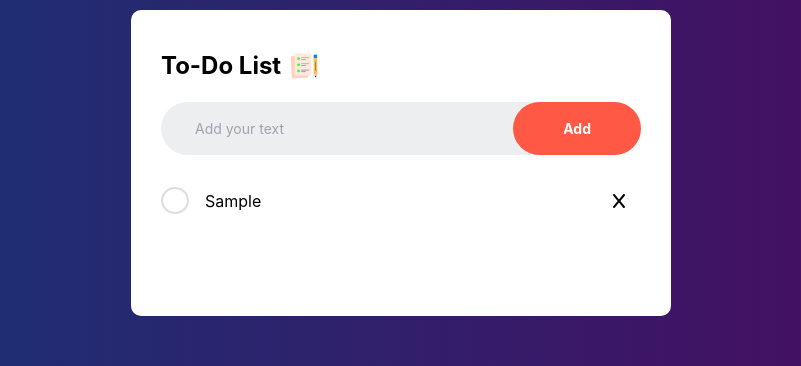
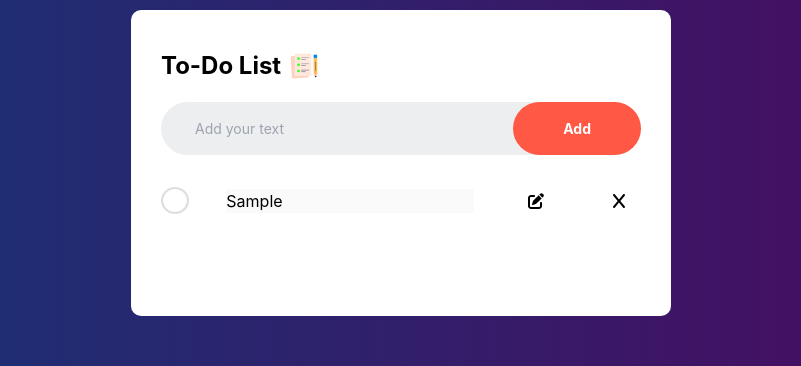
Before and after one commit to bluewow/js-study, a React (Create React App) app in the folder todo/index_v4/todo/: page / in a window 1280 px wide. Both pictures are taken after typing "Sample" into the empty fields and a click on the button "Add". Shown: the top 366 px of the page, without its empty margins (239-1040 px from the left). Built offline with nearby package versions, Linux system fonts and the light colour scheme.

Commit message:
react todo #7

```diff
--- a/todo/index_v4/todo/src/App.js
+++ b/todo/index_v4/todo/src/App.js
@@ -1,11 +1,28 @@
 import "./App.css";
 import { FontAwesomeIcon } from "@fortawesome/react-fontawesome";
-import { faX } from "@fortawesome/free-solid-svg-icons";
-import { useState } from "react";
+import {
+  faX,
+  faEdit,
+  faCancel,
+  faSave,
+} from "@fortawesome/free-solid-svg-icons";
+import { useCallback, useEffect, useRef, useState } from "react";
 
 function App() {
   const [text, setText] = useState("");
   const [items, setItems] = useState([]);
+
+  const onEdit = (originTodo, editTodo) => {
+    // items.reduce(items, {})
+    setItems(
+      items.map((item) => {
+        if (item.text === originTodo) {
+          return { ...item, text: editTodo };
+        }
+        return item;
+      })
+    );
+  };
 
   const inputTextChange = (e) => {
     setText(e.target.value);
@@ -43,12 +60,14 @@ function App() {
           inputTextChange={inputTextChange}
           addButtonClick={addButtonClick}
         />
-
+        {items.map((item) => (
           <ItemList
-          items={items}
+            item={item}
             toggleButtonClick={toggleButtonClick}
             deleteButtonClick={deleteButtonClick}
+            onEdit={onEdit}
           />
+        ))}
       </div>
     </main>
   );
@@ -86,10 +105,32 @@ const InputField = (props) => {
   );
 };
 
-const ItemList = (props) => {
-  return (
-    <ul>
-      {props.items.map((item) => {
+const ItemList = ({ item, toggleButtonClick, deleteButtonClick, onEdit }) => {
+  const inputRef = useRef(null);
+  const [edit, setEdit] = useState(false);
+
+  const setValue = useCallback(() => {
+    inputRef.current.value = item.text;
+  }, [item.text]);
+
+  useEffect(() => {
+    setValue();
+  }, [setValue]);
+
+  const toggleEdit = () => {
+    setEdit(!edit);
+  };
+
+  const onSave = (e) => {
+    setEdit(false);
+    onEdit(item.text, inputRef.current.value);
+  };
+
+  const onCancel = () => {
+    setEdit(false);
+    setValue();
+  };
+
   return (
     <li
       className="flex items-center justify-between w-full my-8"
@@ -97,24 +138,35 @@ const ItemList = (props) => {
     >
       <img
         className="h-[27px] w-[28px]"
-              src={
-                item.isDone ? "/images/checked.png" : "/images/unchecked.png"
-              }
+        src={item.isDone ? "/images/checked.png" : "/images/unchecked.png"}
         alt="unchecked"
-              onClick={props.toggleButtonClick(item)}
+        onClick={toggleButtonClick(item)}
       ></img>
-            <p className={`ml-4 flex-1 ${item.isDone ? "line-through" : ""}`}>
-              {item.text}
-            </p>
+
+      <input
+        className={item.isDone ? "line-through" : ""}
+        ref={inputRef}
+        disabled={!edit}
+      ></input>
+
+      {edit ? (
+        <div>
+          <FontAwesomeIcon className="px-4" icon={faSave} onClick={onSave} />
+          <FontAwesomeIcon
+            className="px-4"
+            icon={faCancel}
+            onClick={onCancel}
+          />
+        </div>
+      ) : (
+        <FontAwesomeIcon className="px-4" icon={faEdit} onClick={toggleEdit} />
+      )}
       <FontAwesomeIcon
         className="px-4"
         icon={faX}
-              onClick={props.deleteButtonClick(item)}
+        onClick={deleteButtonClick(item)}
       />
     </li>
   );
-      })}
-    </ul>
-  );
 };
 export default App;
--- /dev/null
+++ b/todo/index_v4/todo/src/components/header/Header.tsx
@@ -0,0 +1,14 @@
+import React from "react";
+
+export const Header = () => {
+  return (
+    <div className="flex items-center mb-[20px]">
+      <h1 className="text-2xl font-bold">To-Do List</h1>
+      <img
+        className="w-[30px] ml-2"
+        src="/images/icon.png"
+        alt="todo-icon"
+      ></img>
+    </div>
+  );
+};
--- /dev/null
+++ b/todo/index_v4/todo/src/components/header/index.tsx
@@ -0,0 +1,10 @@
+import React from "react";
+
+export const Header = ({ title, iconUrl, headerContainerStyle }) => {
+  return (
+    <div className={headerContainerStyle}>
+      <h1 className="text-2xl font-bold">{title}</h1>
+      <img className="w-[30px] ml-2" src={iconUrl} alt="todo-icon"></img>
+    </div>
+  );
+};
--- /dev/null
+++ b/todo/index_v4/todo/src/components/header_v2/index.tsx
@@ -0,0 +1,16 @@
+import React from "react";
+
+const Header = () => {
+  return (
+    <div className="flex items-center mb-[20px]">
+      <h1 className="text-2xl font-bold">To-Do List</h1>
+      <img
+        className="w-[30px] ml-2"
+        src="/images/icon.png"
+        alt="todo-icon"
+      ></img>
+    </div>
+  );
+};
+
+export default Header;
--- /dev/null
+++ b/todo/index_v4/todo/src/components/index.ts
@@ -0,0 +1,28 @@
+import React from "react";
+import { Header } from "./header";
+
+export { Header };
+
+const a = () => {
+  const [value, setValue] = React.useState();
+  return (
+    <input
+      value={value}
+      onChange={(e) => {
+        setValue(e.target.value);
+      }}
+    />
+  );
+};
+
+const value = useMemo(() => {
+  return item.text;
+}, [item.text]);
+
+const _setValue = () => {
+  inputRef.current.value = item.text;
+};
+
+useEffect(() => {
+  inputRef.current.value = item.text;
+}, [item.text]);
```
Lines whose indentation alone changed are shown as unchanged.
